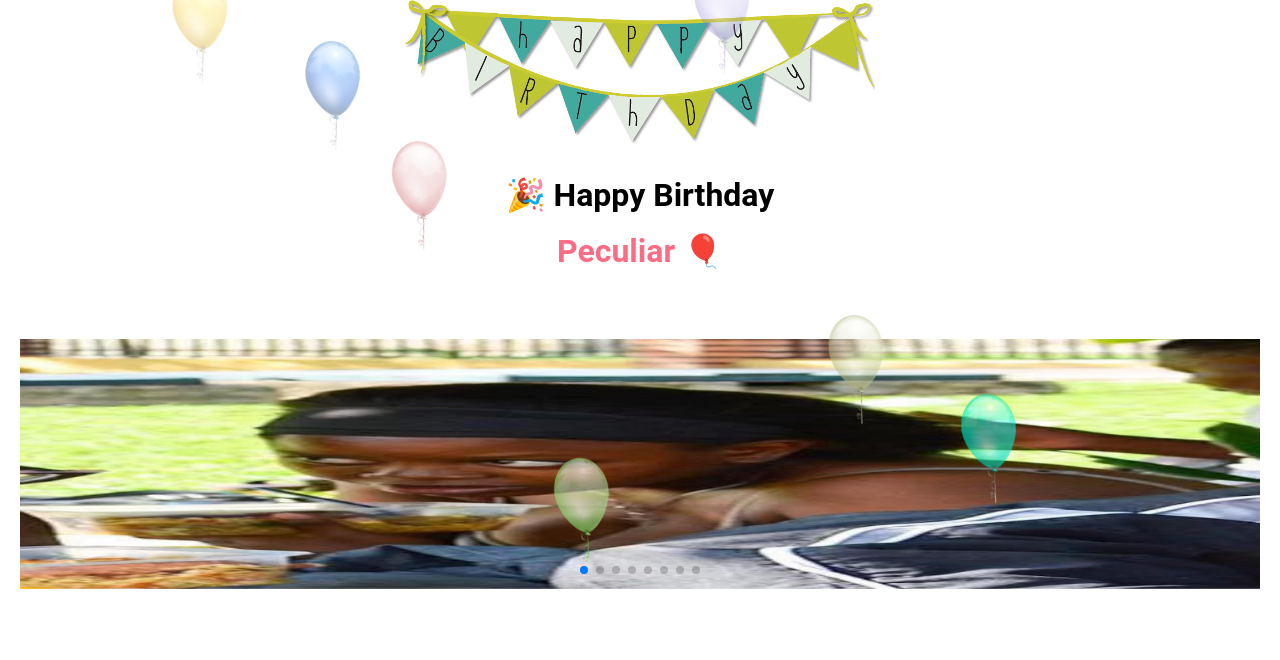
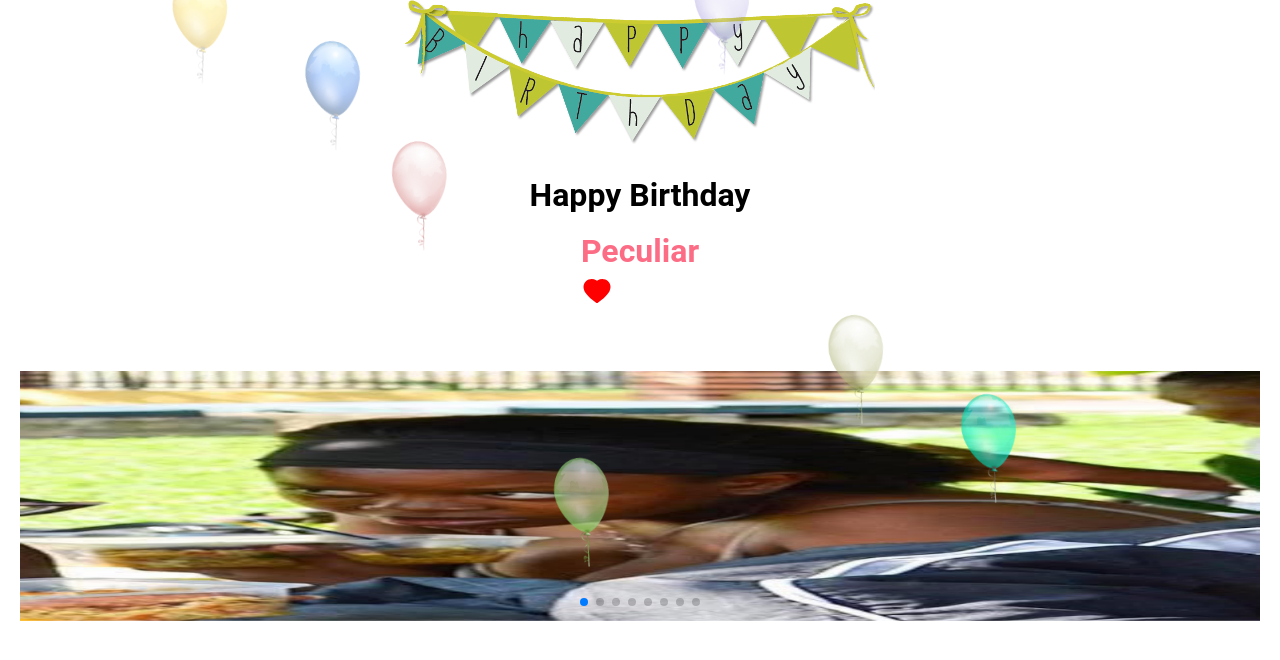
Before and after one commit to Jaymi-01/pecs-birthday, a React (Vite) app: page / in a window 1280 px wide. Both pictures are taken after a click on the button "Start App with Sound". Shown: the top 660 px of the page. Built offline with nearby package versions, Linux system fonts and the light colour scheme.

Commit message:
added icon

```diff
--- a/src/App.jsx
+++ b/src/App.jsx
@@ -2,6 +2,8 @@ import React, { useRef, useState } from "react";
 import Header from "./components/Header";
 import Slider from "./components/Slider";
 import { motion } from "framer-motion";
+import { AiFillHeart } from 'react-icons/ai';
+
 import "./index.css"; // for balloon animation
 
 const App = () => {
@@ -76,7 +78,7 @@ const App = () => {
                 margin: 0,
               }}
             >
-              🎉 Happy Birthday
+            Happy Birthday
             </motion.h1>
 
             <motion.span
@@ -90,7 +92,7 @@ const App = () => {
                 marginTop: "0.5rem",
               }}
             >
-              Peculiar 🎈
+              Peculiar <AiFillHeart className="pulsing-heart" size={32} color="red" />
             </motion.span>
           </div>
           <Slider />
```
